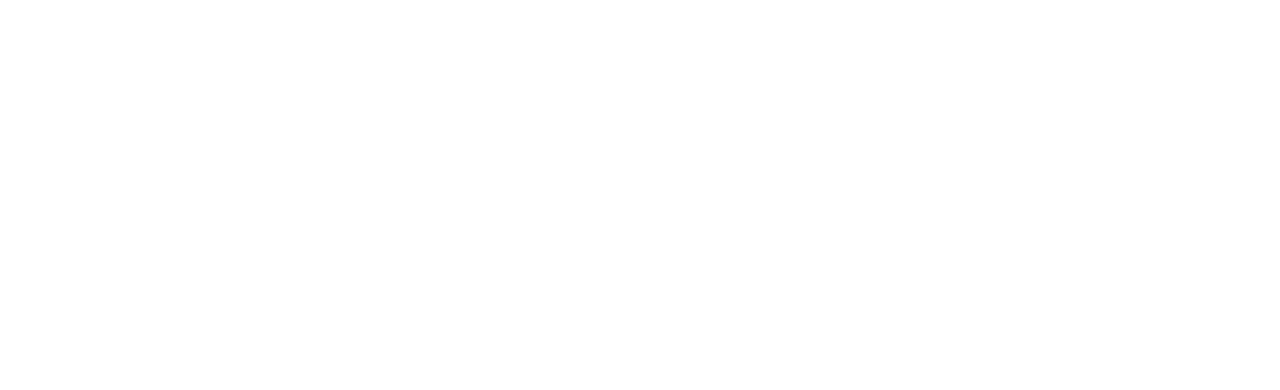
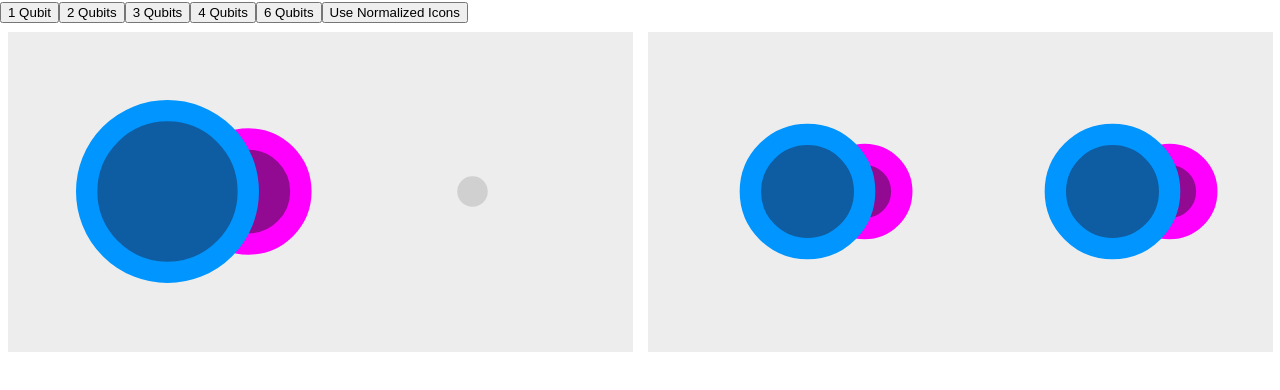
Before and after one commit to joshua-maros/hadamard_transform_gadget, a Vue app: page /qubits in a window 1280 px wide. Before the commit this address had no page. Shown: the top 390 px of the page. Built offline with nearby package versions, Linux system fonts and the light colour scheme.

Commit message:
Basic gate page

```diff
--- a/src/components/ComplexNumDisplay.vue
+++ b/src/components/ComplexNumDisplay.vue
@@ -67,7 +67,7 @@ svg {
 }
 
 svg ellipse.center {
-  fill: rgba(220, 220, 220, 0.5);
+  fill: rgba(180, 180, 180, 0.5);
 }
 
 svg ellipse.magnitude {
--- a/src/components/ComplexNumGrid.vue
+++ b/src/components/ComplexNumGrid.vue
@@ -118,7 +118,7 @@ function prettyFmtNum(num: number) {
 </script>
 
 <template>
-  <div>
+  <div id="root">
     <div :style="style">
       <ComplexNumDisplay v-for="(num, idx) in modelValue" :key="idx"
         :num="settings.normalizeIcons ? num.scaled(1.0 / maxSize) : num" :normalization-factor="1"
@@ -134,6 +134,12 @@ function prettyFmtNum(num: number) {
 </template>
 
 <style scoped>
+#root {
+  background: rgba(220, 220, 220, 0.5);
+  margin: 0.5em;
+  padding: 0.5em;
+}
+
 .size-hint {
   text-align: center;
   user-select: none;
--- a/src/components/GridGroup.vue
+++ b/src/components/GridGroup.vue
@@ -47,20 +47,17 @@ function prettyFmtNum(num: number) {
 }
 
 const setArray = (value: Array<ComplexNum>, index: number) => {
-   const newValue = Array.from(props.modelValue);
-   newValue[index] = value;
-   emit('update:modelValue', newValue);
+  const newValue = Array.from(props.modelValue);
+  newValue[index] = value;
+  emit('update:modelValue', newValue);
 };
 </script>
 
 <template>
   <div>
     <div :style="style">
-      <ComplexNumGrid v-for="(array, idx) in modelValue" :key="idx"
-      :model-value="array" @update:model-value="setArray($event, idx)"
-      <ComplexNumDisplay v-for="(num, idx) in modelValue" :key="idx"
-        :num="settings.normalizeIcons ? num.scaled(1.0 / normalizationFactor) : num" :normalization-factor="1"
-        @edit-start="editStart($event, idx)" @edit="edit($event, idx)" @edit-end="editEnd($event, idx)" />
+      <ComplexNumGrid v-for="(array, idx) in modelValue" :key="idx" :model-value="array"
+        @update:model-value="setArray($event, idx)" :cols="colsPerGrid" />
     </div>
     <div v-if="normalizationFactor < 0.99 && settings.normalizeIcons" class="size-hint">
       Number icons are {{prettyFmtNum(1.0 / normalizationFactor)}}x bigger than what they represent.
--- a/src/math/ComplexNum.ts
+++ b/src/math/ComplexNum.ts
@@ -43,6 +43,13 @@ export class ComplexNum {
     return new ComplexNum(this.real - other.real, this.imaginary - other.imaginary);
   }
 
+  product(other: ComplexNum): ComplexNum {
+    return new ComplexNum(
+      this.real * other.real - this.imaginary * other.imaginary,
+      this.real * other.imaginary + this.imaginary * other.real
+    )
+  }
+
   scaled(by: number): ComplexNum {
     return new ComplexNum(this.real * by, this.imaginary * by)
   }
--- a/src/router/index.ts
+++ b/src/router/index.ts
@@ -1,13 +1,23 @@
 import { createRouter, createWebHistory } from 'vue-router'
-import HomeView from '../views/HomeView.vue'
+import TransformQubitsViewVue from '@/views/TransformQubitsView.vue';
+import TransformGateViewVue from '../views/TransformGateView.vue';
 
 const router = createRouter({
   history: createWebHistory(import.meta.env.BASE_URL),
   routes: [
     {
       path: '/',
-      name: 'home',
-      component: HomeView
+      redirect: '/qubits',
+    },
+    {
+      path: '/qubits',
+      name: 'qubits',
+      component: TransformQubitsViewVue
+    },
+    {
+      path: '/gate',
+      name: 'gate',
+      component: TransformGateViewVue
     },
   ]
 })
--- /dev/null
+++ b/src/views/TransformGateView.vue
@@ -0,0 +1,124 @@
+<script setup lang="ts">
+import { ComplexNum, hadamardTransform } from "@/math/ComplexNum";
+import { useSettings } from "@/stores/settings";
+import { computed } from "@vue/reactivity";
+import { ref } from "vue";
+import ComplexNumGrid from "../components/ComplexNumGrid.vue";
+import GridGroup from "../components/GridGroup.vue";
+
+const settings = useSettings();
+
+const basis = ref([
+  [ComplexNum.polar(1, 0)]
+]);
+
+const gateOutput = ref([
+  [ComplexNum.polar(1, 0)]
+])
+
+function linearCombination(ofVectors: Array<Array<ComplexNum>>, coefficients: Array<ComplexNum>): Array<ComplexNum> {
+  if (ofVectors.length != coefficients.length) {
+    return [];
+  }
+  let sum = ofVectors[0].map(_ => ComplexNum.cartesian(0, 0));
+  for (let i = 0; i < coefficients.length; i++) {
+    const scaledVec = ofVectors[i].map(x => x.product(coefficients[i]));
+    for (let j = 0; j < sum.length; j++) {
+      sum[j] = sum[j].sum(scaledVec[j]);
+    }
+  }
+  return sum;
+}
+
+const transformedOutput = computed(() => {
+  return basis.value.map(basisVec => {
+    const input = hadamardTransform(basisVec);
+    const output = linearCombination(gateOutput.value, input);
+    return hadamardTransform(output);
+  });
+})
+
+const cols = ref(2);
+const colsPerGrid = ref(1);
+
+const setNumBits = (numBits: number) => {
+  basis.value = [];
+  gateOutput.value = [];
+  colsPerGrid.value = numBits;
+  const probVectorSize = Math.pow(2, numBits);
+  for (let veci = 0; veci < probVectorSize; veci++) {
+    const vec = [];
+    for (let eli = 0; eli < probVectorSize; eli++) {
+      const mag = eli == veci ? 1 : 0;
+      vec.push(ComplexNum.polar(mag, 0));
+    }
+    basis.value.push(vec);
+    const vec2 = [];
+    for (let eli = 0; eli < probVectorSize; eli++) {
+      const mag = eli == veci ? 1 : 0;
+      vec2.push(ComplexNum.polar(mag, 0));
+    }
+    gateOutput.value.push(vec2);
+  }
+};
+
+setNumBits(1);
+
+// const output = computed(() => hadamardTransform(basis.value));
+</script>
+
+<template>
+  <main>
+    <div id="toolbar">
+      <button @click="setNumBits(1)">1 Qubit Gate</button>
+      <button @click="setNumBits(2)">2 Qubit Gate</button>
+      <button v-if="!settings.normalizeIcons" @click="settings.normalizeIcons = true">Use Normalized Icons</button>
+      <button v-if="settings.normalizeIcons" @click="settings.normalizeIcons = false">Use Unnormalized Icons</button>
+    </div>
+    <div id="input">
+      <GridGroup :cols="cols" :cols-per-grid="colsPerGrid" :model-value="basis" />
+    </div>
+    <div id="output">
+      <GridGroup :cols="cols" :cols-per-grid="colsPerGrid" v-model="gateOutput" />
+    </div>
+    <div id="transformed-output">
+      <GridGroup :cols="cols" :cols-per-grid="colsPerGrid" :model-value="transformedOutput" />
+    </div>
+  </main>
+</template>
+
+<style scoped>
+main {
+  height: 100vh;
+  overflow: hidden;
+  display: grid;
+  grid-template-columns: 1fr auto auto auto 1fr;
+  grid-template-rows: auto 1fr;
+  grid-template-areas:
+    "toolbar toolbar toolbar toolbar toolbar"
+    "_0 input output transformed-output _1";
+}
+
+#toolbar {
+  grid-area: toolbar;
+}
+
+#input,
+#output,
+#transformed-output {
+  padding: 1em;
+  width: min(80vh, 30vw);
+}
+
+#input {
+  grid-area: input;
+}
+
+#output {
+  grid-area: output;
+}
+
+#transformed-output {
+  grid-area: transformed-output;
+}
+</style>
```
Also changed, not shown: src/views/TransformQubitsView.vue (renamed from src/views/HomeView.vue).
